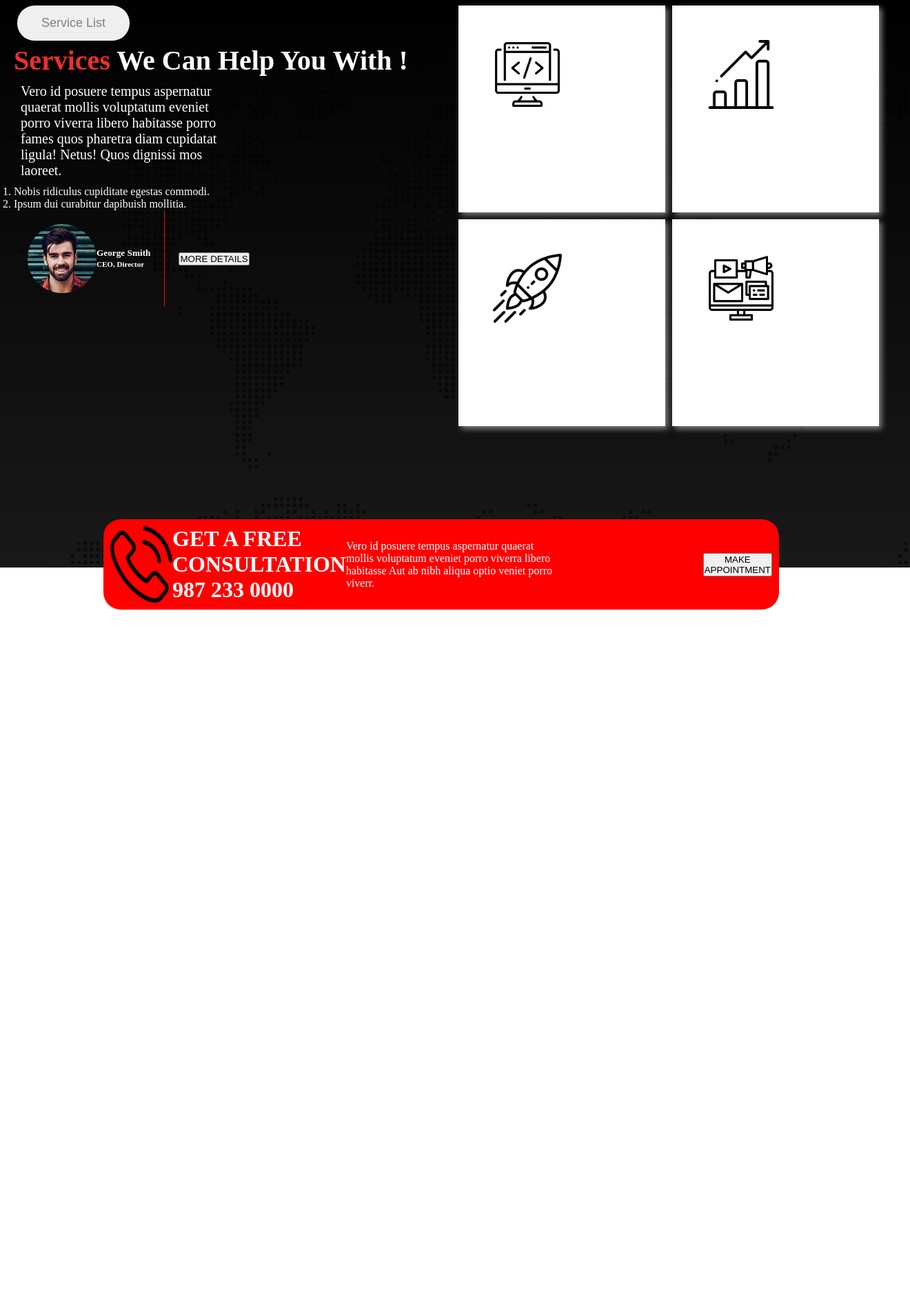
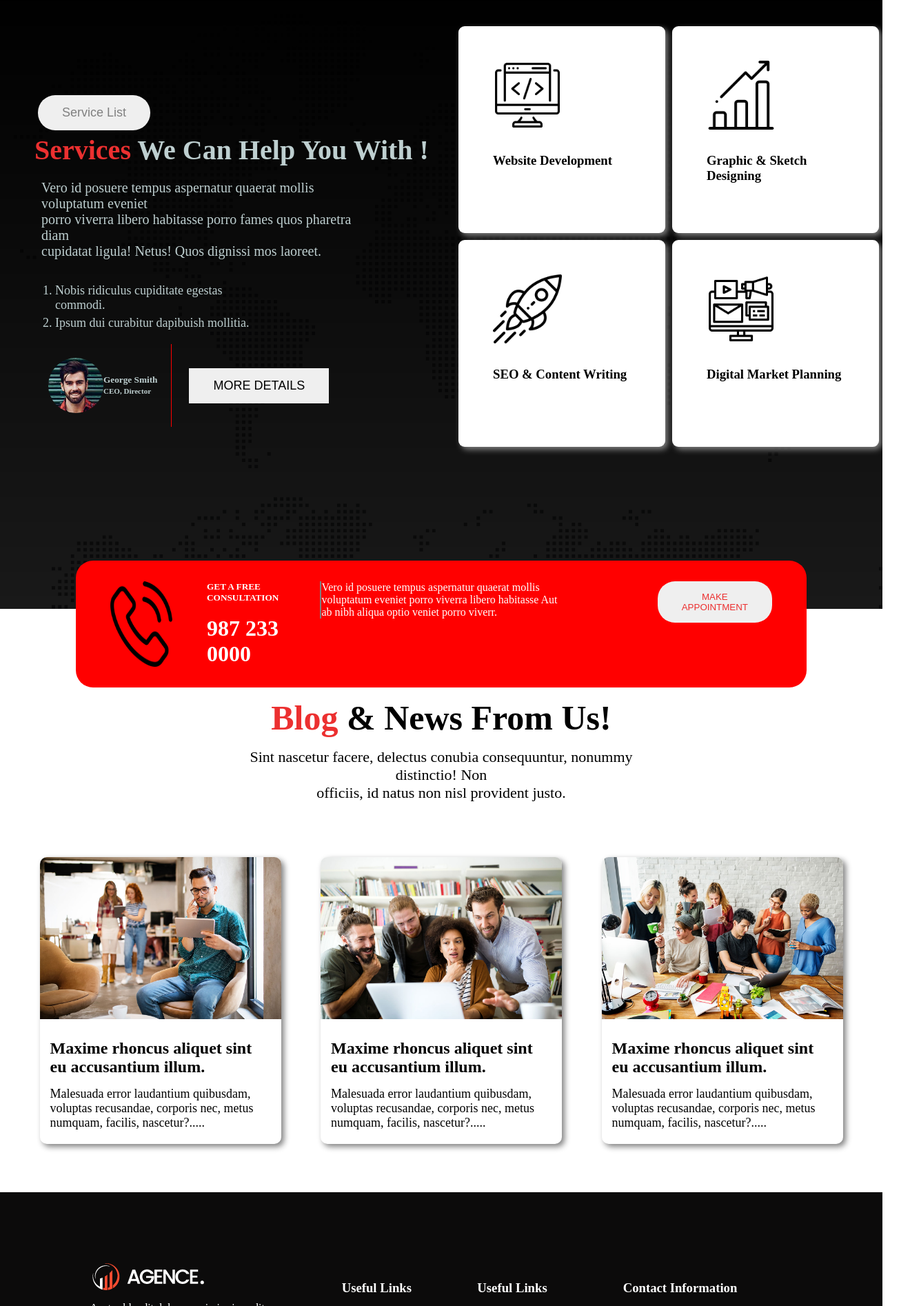
Before and after one commit to emon83/digital-agency, a plain HTML site: page index.html in a window 1280 px wide. Shown: the part 906-2800 px from the top of the page at 69% size, 1320 px wide, since content can reach past the window. Before the commit the page ends 1790 px from the top, so only its background shows below. Drawn offline with Linux system fonts and the light colour scheme.

Commit message:
added style & content

```diff
--- a/index.html
+++ b/index.html
@@ -5,6 +5,7 @@
     <meta http-equiv="X-UA-Compatible" content="IE=edge" />
     <meta name="viewport" content="width=device-width, initial-scale=1.0" />
     <link rel="stylesheet" href="style.css" />
+    <script src="https://kit.fontawesome.com/13f5562986.js" crossorigin="anonymous"></script>
     <title>Digital Agency</title>
   </head>
   <body>
@@ -47,7 +48,7 @@
         <div class="service-details">
           <button class="btn service-btn">Service List</button>
           <h1 class="service-title"><span class="primary">Services</span> We Can Help You With !</h1>
-          <p class="service-description">Vero id posuere tempus aspernatur quaerat mollis voluptatum eveniet porro viverra libero habitasse porro fames quos pharetra diam cupidatat ligula! Netus! Quos dignissi mos laoreet.</p>
+          <p class="service-description">Vero id posuere tempus aspernatur quaerat mollis voluptatum eveniet <br> porro viverra libero habitasse porro fames quos pharetra diam <br> cupidatat ligula! Netus! Quos dignissi mos laoreet.</p>
           <ol type="1">
             <li>Nobis ridiculus cupiditate egestas commodi.</li>
             <li>Ipsum dui curabitur dapibuish mollitia.</li>
@@ -58,7 +59,7 @@
               <h5>George Smith<br><small>CEO, Director</small></h5>
             </div>
             <div class="more-details">
-              <button>MORE DETAILS</button>
+              <button class="btn btn-detalist">MORE DETAILS</button>
             </div>
           </div>
         </div>
@@ -93,15 +94,88 @@
     <div class="appointment-section">
       <div class="phone-call">
         <img class="call-icons" src="./asset/icons/phone-call.png" alt="">
-        <h1>GET A FREE CONSULTATION <br>987 233 0000</h1>
-      </div>
+        <div class="call-deatils">
+          <h5>GET A FREE CONSULTATION</h5>
+        <br><h1> 987 233 0000</h1>
+        </div>
+      </h5>
       <div class="appointment-description">
         <p>Vero id posuere tempus aspernatur quaerat mollis voluptatum eveniet porro
           viverra libero habitasse Aut ab nibh aliqua optio veniet porro viverr.</p>
       </div>
       <div>
-        <button>MAKE APPOINTMENT</button>
+        <button class="primary btn-service">MAKE APPOINTMENT</button>
       </div>
     </div>
+    </div>
+
+    <!-- section block -->
+    <div class="blog-section">
+      <div class="blog-text">
+        <h1 class="blog-text-title"><span class="primary">Blog</span> & News From Us!</h1>
+        <p class="blog-text-description">Sint nascetur facere, delectus conubia consequuntur, nonummy distinctio! Non <br>  officiis, id natus non nisl provident justo.</p>
+      </div>
+      <div class="blog-card">
+         <div class="card">
+          <img src="./asset/image/blog-1.jpg" alt="" class="card-img">
+          <h2 class="card-title">Maxime rhoncus aliquet sint eu accusantium illum.</h2>
+          <p class="card-description">Malesuada error laudantium quibusdam, voluptas recusandae, corporis nec, metus numquam, facilis, nascetur?.....</p>
+         </div>
+         <div class="card">
+          <img src="./asset/image/blog-2.jpg" alt="" class="card-img">
+          <h2 class="card-title">Maxime rhoncus aliquet sint eu accusantium illum.</h2>
+          <p class="card-description">Malesuada error laudantium quibusdam, voluptas recusandae, corporis nec, metus numquam, facilis, nascetur?.....</p>
+         </div>
+         <div class="card">
+          <img src="/asset/image/blog-3.jpg" alt="" class="card-img">
+          <h2 class="card-title">Maxime rhoncus aliquet sint eu accusantium illum.</h2>
+          <p class="card-description">Malesuada error laudantium quibusdam, voluptas recusandae, corporis nec, metus numquam, facilis, nascetur?.....</p>
+         </div>
+      </div>
+
+      <!-- footer section -->
+      <footer class="footer">
+        <div class="footer-container">
+          <div class="first-footer-col">
+            <img src="./asset/logo/logo.png" alt="" class="footer-img">
+            <p class="first-footer-col-description">Auctor blandit dolorem primis eius odit <br> soluta molestie? Malesuada elementum aut <br> doloremque labo.</p>
+            <div class="footer-icon">
+              <i class="fa-brands fa-facebook"></i>
+              <i class="fa-brands fa-twitter"></i>
+              <i class="fa-brands fa-instagram"></i>
+              <i class="fa-brands fa-youtube"></i>
+            </div>
+          </div>
+          <div class="second-footer-col">
+            <h3 class="second-footer-col-titel">Useful Links</h3>
+            <ul>
+              <li>About us</li>
+              <li>Careers</li>
+              <li>News & Artciles</li>
+              <li>legal Notice</li>
+            </ul>
+          </div>
+          <div class="third-footer-col">
+            <h3 class="third-footer-col-titel">Useful Links</h3>
+            <ul>
+              <li>Help Center</li>
+              <li>Contact Us</li>
+              <li>FAQ</li>
+              <li>Parent Community</li>
+            </ul>
+          </div>
+          <div class="fourth-footer-col">
+            <h3 class="fourth-footer-col-titel">Contact Information</h3>
+            <ul>
+              <li>Feel free to contact & reach us !!</li>
+              <li><i class="fa-solid fa-location-pin"></i> 3557 Derek Drive, Orlando, Florida</li>
+              <li><i class="fa-solid fa-phone-volume"></i> +1(456)657-887</li>
+              <li><i class="fa-solid fa-envelope"></i> info@domain.com</li>
+            </ul>
+          </div>
+        </div>
+        <hr class="footer-hr">
+        <p class="footer-copyright">Copyright © 2022 Agence. All rights reserved.</p>
+      </footer>
   </body>
 </html>
--- a/style.css
+++ b/style.css
@@ -34,6 +34,7 @@
   align-items: center;
   text-align: center;
   color: white;
+  background-size: cover;
 }
 
 .banner-title {
@@ -49,7 +50,7 @@
   margin: auto;
   padding: 10px;
 }
-.btn{
+.btn {
   padding: 15px 35px;
   border: none;
   font-size: 18px;
@@ -60,94 +61,221 @@
   color: white;
   border-radius: 5px;
 }
-.btn-hire{
+.btn-hire {
   color: red;
   border-radius: 5px;
 }
 
 /* service section */
-.service-container{
+.service-container {
   width: 100%;
   height: 100vh;
-  background-image: url(./asset/image/footer-bg.png), linear-gradient(rgba(0, 0, 0, 1), rgba(0, 0, 0, 0.9));
+  background-image: url(./asset/image/footer-bg.png),
+    linear-gradient(rgba(0, 0, 0, 1), rgba(0, 0, 0, 0.9));
   background-blend-mode: overlay;
-  color: white;
-  padding: 20px;
+  color: rgb(190, 207, 208);
+  padding: 50px 0;
   display: flex;
-
 }
-.service-left-container{
+.service-left-container {
   width: 50%;
+  padding-top: 100px;
+  padding-left: 50px;
 }
-.service-btn{
+.service-btn {
   color: gray;
   border-radius: 25px;
 }
-.service-title{
+.service-title {
   font-size: 40px;
   font-weight: bold;
 }
-.service-description{
+.service-description {
   font-size: 20px;
+  width: 80%;
+  padding: 20px 10px 30px 10px;
+}
+.service-container ol li {
+  font-size: 18px;
   width: 50%;
-  padding: 10px;
+  padding-top: 5px;
+  margin-left: 30px;
 }
-.author-details{
+.author-details {
   display: flex;
   align-items: center;
+  margin-top: 20px;
 }
-.author-img-details{
+.author-img-details {
   display: flex;
   align-items: center;
   padding: 20px;
   border-right: 1px solid red;
 }
-.author-img{
-  width: 100px;
-  height: 100px;
+.author-img {
+  width: 80px;
+  height: 80px;
   border-radius: 50px;
 }
-.more-details{
+.more-details .btn-details {
+  color: red;
+  border-radius: 5px;
+  font-size: 14px;
+}
+.more-details {
   padding: 20px;
 }
-.service-up{
+.service-up {
   display: flex;
 }
-.service{
+.service {
   padding: 50px;
   background-color: white;
   box-shadow: 4px 4px 8px gray;
   width: 200px;
   height: 200px;
   margin: 5px;
+  border-radius: 3%;
+  gap: 25px;
 }
-.service-logo{
+.service-logo {
   width: 50%;
   padding-bottom: 30px;
 }
-.service-down{
+.service-down {
   display: flex;
+}
+.service-right-container h3 {
+  color: black;
 }
 
 /* appointment section */
-.appointment-section{
+.appointment-section {
   display: flex;
   justify-content: center;
   align-items: center;
   border-radius: 25px;
   width: 75%;
   background-color: red;
-  padding: 10px;
+  padding: 30px 50px;
   color: white;
   margin: auto;
   margin-top: -70px;
 }
-.phone-call{
+.phone-call {
   display: flex;
 }
-.call-icons{
+.call-icons {
   width: 90px;
+  padding-right: 30px;
 }
-.appointment-description p{
-  width: 60%;
+.call-deatils {
+  margin-left: 20px;
+  padding-right: 60px;
 }
+.phone-call h5 {
+  margin: auto;
+}
+.appointment-description p {
+  width: 70%;
+  border-left: 2px solid gray;
+}
+.btn-service{
+  padding: 15px 35px;
+  border: none;
+  border-radius: 25px;
+}
+/* card section */
+.blog-card {
+  display: flex;
+  justify-content: space-evenly;
+}
+.card {
+  box-shadow: 4px 4px 8px gray;
+  border-radius: 10px;
+  width: 350px;
+}
+.card-img {
+  width: 350px;
+  border-radius: 10px;
+  padding-bottom: 10px;
+  height: 235px;
+}
+.blog-text-title {
+  font-size: 50px;
+  font-weight: bold;
+  padding: 15px;
+  text-align: center;
+}
+.blog-text-description {
+  font-size: 22px;
+  width: 50%;
+  margin: auto;
+  text-align: center;
+  margin-bottom: 80px;
+}
+.card-title {
+  font-size: 24px;
+  font-weight: bold;
+  margin: 15px;
+}
+.card-description {
+  font-size: 18px;
+  margin: 0 0 20px 15px;
+}
+
+
+/* footer section */
+.footer{
+  height: 60vh;
+  background-color: rgb(12, 11, 11);
+  color: white;
+}
+.footer-container{
+ display: flex;
+ justify-content: center;
+ align-items: center;
+ gap: 90px;
+ margin-top: 70px;
+ padding: 100px 0px;
+}
+.first-footer-col img{
+
+}
+.first-footer-col-description{
+  margin-top: 10px;
+}
+.footer-icon{
+ margin: 25px 0px;
+ display: flex;
+ gap: 15px;
+}
+.footer-icon i{
+
+}
+.second-footer-col-titel{
+  margin-bottom: 30px;
+}
+.second-footer-col ul li{
+  list-style-type: none;
+}
+.third-footer-col-titel{
+  margin-bottom: 30px;
+}
+.third-footer-col ul li{
+  list-style-type: none;
+}
+.fourth-footer-col-titel{
+  margin-bottom: 30px;
+}
+.fourth-footer-col ul li{
+  list-style-type: none;
+}
+.footer-hr{
+
+  width: 80%;
+
+}
+.footer-copyright{
+  text-align: center;
+}
```
